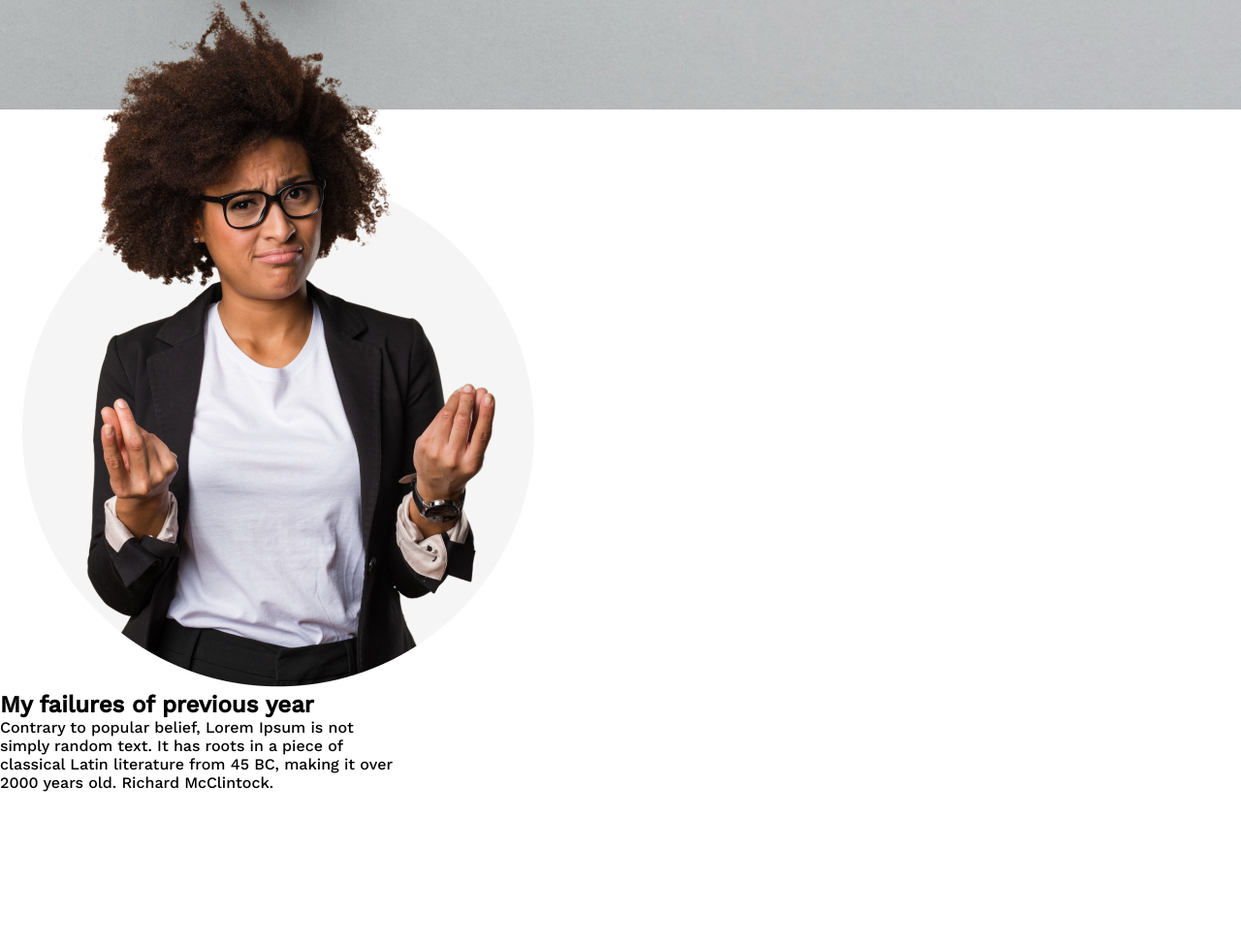
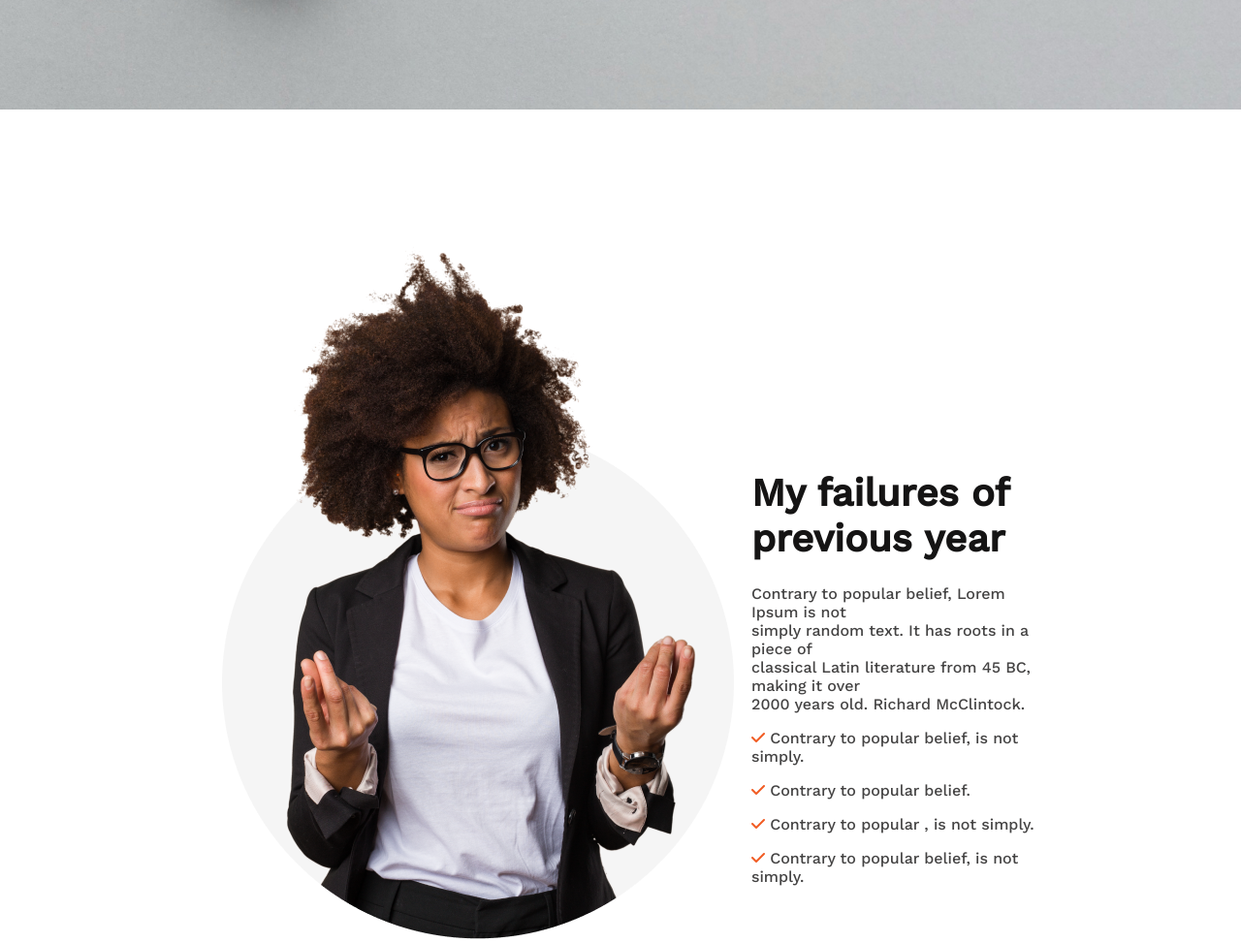
Before and after one commit to Progga-Roy/First_Assignment, a plain HTML site: page index.html in a window 1280 px wide. Shown: the part 696-1669 px from the top of the page at 97% size. Before the commit the page ends 1513 px from the top, so only its background shows below. Drawn offline with nearby package versions, Linux system fonts and the light colour scheme.

Commit message:
reason for last year failure part complete

```diff
--- a/index.html
+++ b/index.html
@@ -11,6 +11,7 @@
     <link
         href="https://fonts.googleapis.com/css2?family=Inter:wght@400;500&family=Lobster&family=Open+Sans:ital,wght@0,400;1,300;1,400&family=Work+Sans:wght@500&display=swap"
         rel="stylesheet">
+        <script src="https://kit.fontawesome.com/5b7a7ddc9f.js" crossorigin="anonymous"></script>
     <link rel="stylesheet" href="style.css">
 </head>
 
@@ -28,13 +29,19 @@
 
 
         <main>
-            <section>
-                <div>
-                    <img src="./images/person.png" alt="">
+            <section class="identify-failure-problem-section">
+                <div class="img-div">
+                    <img src="./images/person.png" alt="" class="person-img">
                 </div>
                 <div>
-                    <h2>My failures of previous year</h2>
-                    <p>Contrary to popular belief, Lorem Ipsum is not <br> simply random text. It has roots in a piece of <br> classical Latin literature from 45 BC, making it over <br> 2000 years old. Richard McClintock.</p>
+                   <div class="failure-problems">
+                    <h2 class="title-for-failure-reason">My failures of <br> previous year</h2>
+                    <p class="description-for-failure-reason">Contrary to popular belief, Lorem Ipsum is not <br> simply random text. It has roots in a piece of <br> classical Latin literature from 45 BC, making it over <br> 2000 years old. Richard McClintock.</p>
+                    <p class="reason"><i class="fa-solid fa-check"></i> Contrary to popular belief, is not simply.</p>
+                    <p class="reason"><i class="fa-solid fa-check"></i> Contrary to popular belief.</p>
+                    <p class="reason"><i class="fa-solid fa-check"></i> Contrary to popular , is not simply.</p>
+                    <p class="reason"><i class="fa-solid fa-check"></i> Contrary to popular belief, is not simply.</p>
+                   </div>
                 </div>
             </section>
         </main>
--- a/style.css
+++ b/style.css
@@ -1,17 +1,20 @@
-*{
+* {
     margin: 0;
     font-family: 'Work Sans', sans-serif;
 }
-.header{
+
+.header {
     background-image: url('./images/banner/banner2.png');
     height: 809px;
 }
-.mission-detail{
+
+.mission-detail {
     /* padding: 216px 885px; */
     padding-top: 216px;
     margin-right: 230px;
 }
-.header-title{
+
+.header-title {
     font-weight: 700;
     font-size: 65px;
     line-height: 76px;
@@ -21,7 +24,8 @@
     /* padding: 216px 885px; */
 
 }
-.header-description{
+
+.header-description {
     text-align: right;
     margin-top: 24px;
     font-weight: 400;
@@ -30,16 +34,62 @@ line-height: 26px;
 
 
 }
-.header-btn{
+
+.header-btn {
     text-align: right;
 }
-.contact-btn{
+
+.contact-btn {
     padding: 21px 26px;
     font-weight: 600;
     font-size: 20px;
     line-height: 23px;
     margin-top: 70px;
     background: #F15B22;
+    color: #FFFFFF;
     border-radius: 5px;
     border: 0;
 }
+
+.identify-failure-problem-section {
+    display: flex;
+    justify-content: space-around;
+    padding: 130px 206px;
+    max-width: 1072px;
+    height: 724px;
+    /* text-align: center; */
+}
+.img-div{
+    margin-top: 130px;
+}
+.person-img img {
+    width: 569px;
+    height: 723.3px;
+}
+
+.failure-problems {
+    margin-top: 370px;
+}
+
+.title-for-failure-reason {
+    font-size: 40px;
+    color: #151414;
+}
+
+.description-for-failure-reason {
+
+    font-size: 16px;
+    /* line-height: 26px; */
+    color: #444343;
+    margin-top: 24px;
+
+}
+
+.reason {
+    margin-top: 16px;
+
+    color: #444343;
+}
+.reason i{
+    color: #F15B22;
+}
```
Lines whose indentation alone changed are shown as unchanged.
